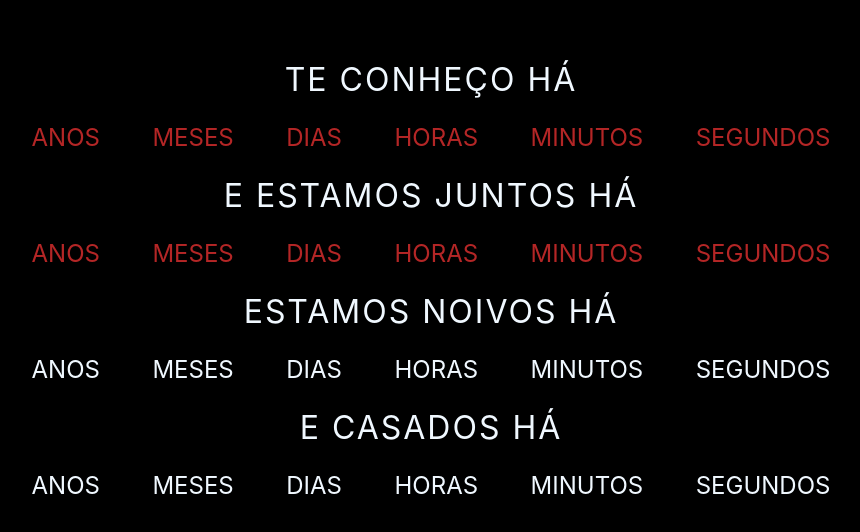
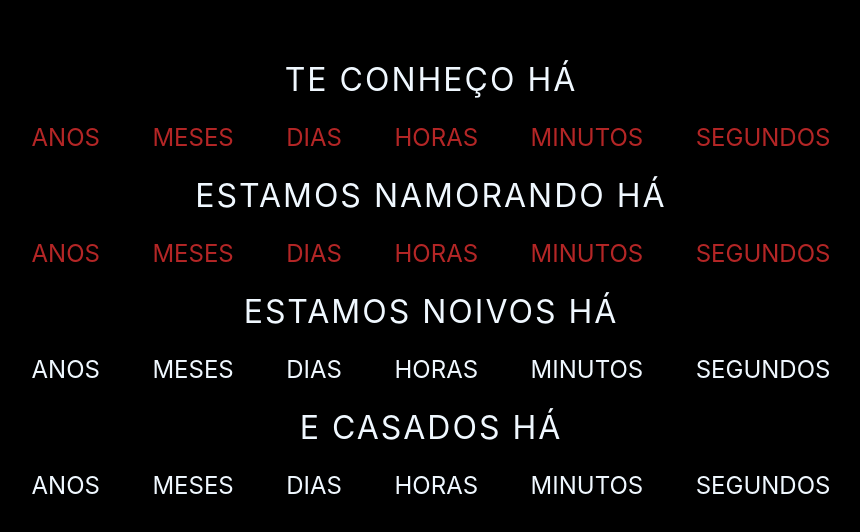
Before and after one commit to douglassouzag/ndayswithyou, a plain HTML site: page index.html in a window 1280 px wide. Shown: the part 108-640 px from the top of the page, without its empty margins (209-1069 px from the left). Drawn offline with Linux system fonts and the light colour scheme.

Commit message:
Update index.html

```diff
--- a/index.html
+++ b/index.html
@@ -21,7 +21,7 @@
                 </ul>
             </div>
 
-            <h1 id="headline">E estamos juntos há</h1>
+            <h1 id="headline">Estamos namorando há</h1>
             <div class="days_proposal" id="countdown2">
                 <ul>
                     <li><span id="years_proposal"></span>anos</li>
```
